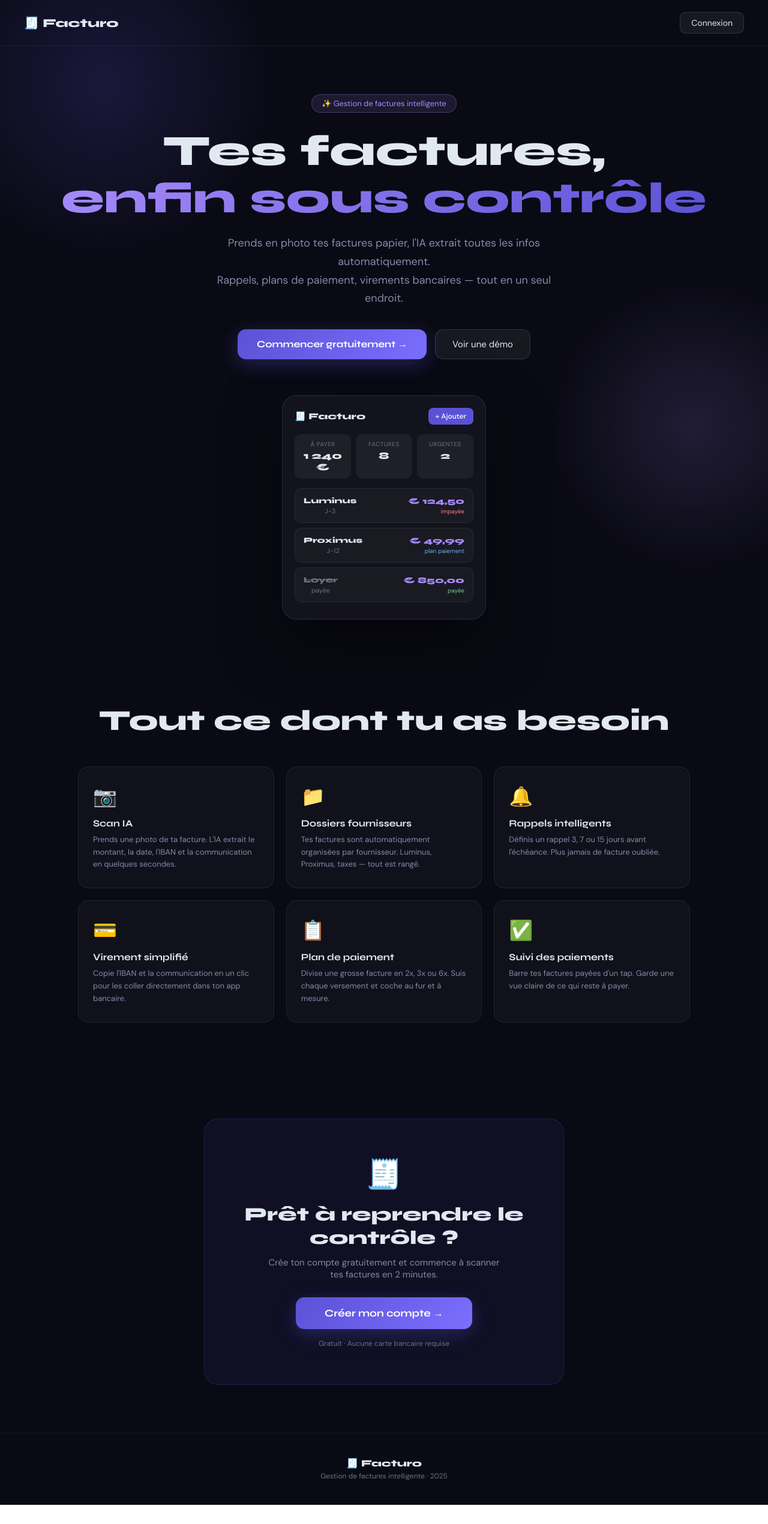
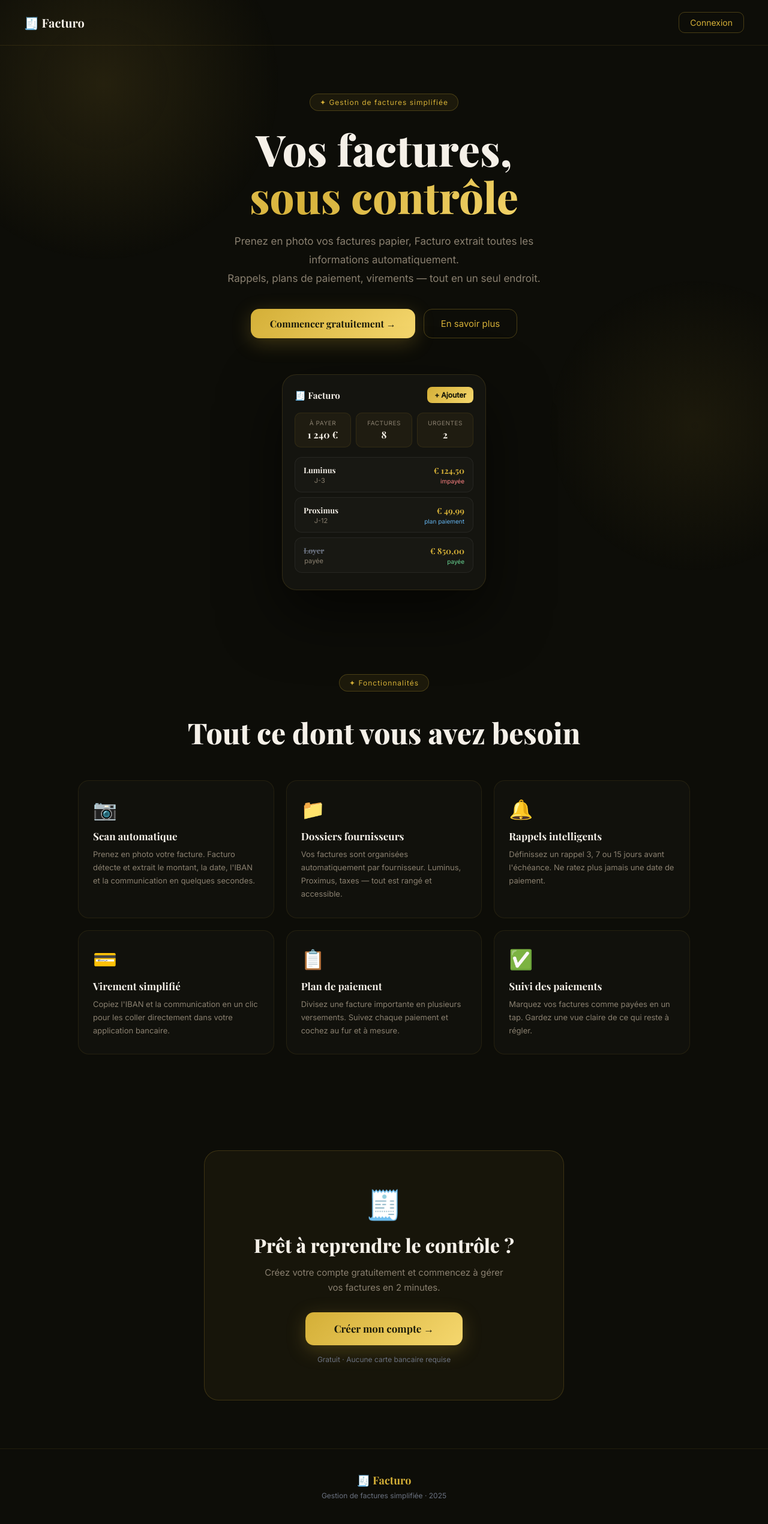
Before and after one commit to flo-belfac/facturo, a React (Create React App) app: page / in a window 1280 px wide. Shown: the whole page at 60% size. Before the commit the page ends 2509 px from the top, so only its background shows below. Built offline with nearby package versions, Linux system fonts and the light colour scheme.

Commit message:
nouveau design landing

```diff
--- a/src/LandingPage.js
+++ b/src/LandingPage.js
@@ -2,42 +2,42 @@ export default function LandingPage({ onStart }) {
   return (
     <div style={S.page}>
       <style>{`
-        @import url('https://fonts.googleapis.com/css2?family=Syne:wght@700;800&family=DM+Sans:wght@300;400;500&display=swap');
+        @import url('https://fonts.googleapis.com/css2?family=Playfair+Display:wght@600;700;800&family=Inter:wght@300;400;500&display=swap');
         *{box-sizing:border-box;margin:0;padding:0}
         @keyframes fadeUp{from{opacity:0;transform:translateY(30px)}to{opacity:1;transform:translateY(0)}}
-        @keyframes float{0%,100%{transform:translateY(0)}50%{transform:translateY(-10px)}}
-        @keyframes glow{0%,100%{opacity:.4}50%{opacity:.8}}
-        .feat:hover{transform:translateY(-4px);border-color:rgba(167,139,250,.4)!important;background:rgba(167,139,250,.08)!important}
-        .cta:hover{transform:translateY(-2px);box-shadow:0 20px 60px rgba(90,82,213,.5)!important}
+        @keyframes float{0%,100%{transform:translateY(0)}50%{transform:translateY(-8px)}}
+        @keyframes shimmer{0%{background-position:-200% center}100%{background-position:200% center}}
+        .feat:hover{transform:translateY(-4px);border-color:rgba(212,175,55,.4)!important;background:rgba(212,175,55,.06)!important}
+        .cta:hover{transform:translateY(-2px);box-shadow:0 20px 60px rgba(212,175,55,.3)!important}
         .fade1{animation:fadeUp .7s ease both}
         .fade2{animation:fadeUp .7s .15s ease both}
         .fade3{animation:fadeUp .7s .3s ease both}
         .fade4{animation:fadeUp .7s .45s ease both}
         .fade5{animation:fadeUp .7s .6s ease both}
+        .nav-btn:hover{background:rgba(212,175,55,.1)!important;color:#D4AF37!important}
       `}</style>
 
-      {/* Glow bg */}
       <div style={S.glow1} />
       <div style={S.glow2} />
 
       {/* Nav */}
       <nav style={S.nav} className="fade1">
         <div style={S.navLogo}>🧾 Facturo</div>
-        <button onClick={onStart} style={S.navBtn}>Connexion</button>
+        <button onClick={onStart} style={S.navBtn} className="nav-btn">Connexion</button>
       </nav>
 
       {/* Hero */}
       <section style={S.hero}>
-        <div className="fade1" style={S.badge}>✨ Gestion de factures intelligente</div>
+        <div className="fade1" style={S.badge}>✦ Gestion de factures simplifiée</div>
 
         <h1 className="fade2" style={S.title}>
-          Tes factures,<br />
-          <span style={S.titleAccent}>enfin sous contrôle</span>
+          Vos factures,<br />
+          <span style={S.titleAccent}>sous contrôle</span>
         </h1>
 
         <p className="fade3" style={S.subtitle}>
-          Prends en photo tes factures papier, l'IA extrait toutes les infos automatiquement.<br />
-          Rappels, plans de paiement, virements bancaires — tout en un seul endroit.
+          Prenez en photo vos factures papier, Facturo extrait toutes les informations automatiquement.<br />
+          Rappels, plans de paiement, virements — tout en un seul endroit.
         </p>
 
         <div className="fade4" style={{display:"flex",gap:14,justifyContent:"center",flexWrap:"wrap"}}>
@@ -45,7 +45,7 @@ export default function LandingPage({ onStart }) {
             Commencer gratuitement →
           </button>
           <button onClick={onStart} style={S.ctaGhost}>
-            Voir une démo
+            En savoir plus
           </button>
         </div>
 
@@ -53,14 +53,14 @@ export default function LandingPage({ onStart }) {
         <div className="fade5" style={S.mockupWrap}>
           <div style={S.mockup}>
             <div style={S.mockupHeader}>
-              <div style={{fontFamily:"'Syne',sans-serif",fontWeight:800,fontSize:15,color:"#E2E8F0"}}>🧾 Facturo</div>
-              <div style={{background:"#5A52D5",color:"white",border:"none",borderRadius:8,padding:"6px 12px",fontSize:12,fontWeight:500}}>+ Ajouter</div>
+              <div style={{fontFamily:"'Playfair Display',serif",fontWeight:700,fontSize:15,color:"#F5F0E8"}}>🧾 Facturo</div>
+              <div style={{background:"linear-gradient(135deg,#D4AF37,#F5D76E)",color:"#1a1a0a",border:"none",borderRadius:8,padding:"6px 12px",fontSize:12,fontWeight:600}}>+ Ajouter</div>
             </div>
             <div style={S.mockupStats}>
               {[["À payer","1 240 €"],["Factures","8"],["Urgentes","2"]].map(([l,v])=>(
                 <div key={l} style={S.mockupStat}>
-                  <div style={{fontSize:10,color:"#6B7280",textTransform:"uppercase",letterSpacing:.5,marginBottom:3}}>{l}</div>
-                  <div style={{fontFamily:"'Syne',sans-serif",fontWeight:800,fontSize:16,color:"#E2E8F0"}}>{v}</div>
+                  <div style={{fontSize:10,color:"#8a8070",textTransform:"uppercase",letterSpacing:.5,marginBottom:3}}>{l}</div>
+                  <div style={{fontFamily:"'Playfair Display',serif",fontWeight:700,fontSize:16,color:"#F5F0E8"}}>{v}</div>
                 </div>
               ))}
             </div>
@@ -72,11 +72,11 @@ export default function LandingPage({ onStart }) {
               <div key={f.name} style={S.mockupCard}>
                 <div style={{display:"flex",justifyContent:"space-between",alignItems:"center"}}>
                   <div>
-                    <div style={{fontFamily:"'Syne',sans-serif",fontWeight:800,fontSize:13,color:f.status==="payée"?"#6B7280":"#E2E8F0",textDecoration:f.status==="payée"?"line-through":"none"}}>{f.name}</div>
-                    <div style={{fontSize:11,color:"#6B7280",marginTop:2}}>{f.days}</div>
+                    <div style={{fontFamily:"'Playfair Display',serif",fontWeight:700,fontSize:13,color:f.status==="payée"?"#6B7280":"#F5F0E8",textDecoration:f.status==="payée"?"line-through":"none"}}>{f.name}</div>
+                    <div style={{fontSize:11,color:"#8a8070",marginTop:2}}>{f.days}</div>
                   </div>
                   <div>
-                    <div style={{fontFamily:"'Syne',sans-serif",fontWeight:800,fontSize:14,color:"#A78BFA",textAlign:"right"}}>{f.amount}</div>
+                    <div style={{fontFamily:"'Playfair Display',serif",fontWeight:700,fontSize:14,color:"#D4AF37",textAlign:"right"}}>{f.amount}</div>
                     <div style={{fontSize:10,color:f.color,textAlign:"right",marginTop:2}}>{f.status}</div>
                   </div>
                 </div>
@@ -88,34 +88,37 @@ export default function LandingPage({ onStart }) {
 
       {/* Features */}
       <section style={S.features}>
-        <h2 style={S.featTitle} className="fade2">Tout ce dont tu as besoin</h2>
+        <div style={{textAlign:"center",marginBottom:12}}>
+          <div style={{...S.badge,display:"inline-block"}}>✦ Fonctionnalités</div>
+        </div>
+        <h2 style={S.featTitle}>Tout ce dont vous avez besoin</h2>
         <div style={S.featGrid}>
           {[
-            {icon:"📷", title:"Scan IA", desc:"Prends une photo de ta facture. L'IA extrait le montant, la date, l'IBAN et la communication en quelques secondes."},
-            {icon:"📁", title:"Dossiers fournisseurs", desc:"Tes factures sont automatiquement organisées par fournisseur. Luminus, Proximus, taxes — tout est rangé."},
-            {icon:"🔔", title:"Rappels intelligents", desc:"Définis un rappel 3, 7 ou 15 jours avant l'échéance. Plus jamais de facture oubliée."},
-            {icon:"💳", title:"Virement simplifié", desc:"Copie l'IBAN et la communication en un clic pour les coller directement dans ton app bancaire."},
-            {icon:"📋", title:"Plan de paiement", desc:"Divise une grosse facture en 2x, 3x ou 6x. Suis chaque versement et coche au fur et à mesure."},
-            {icon:"✅", title:"Suivi des paiements", desc:"Barre tes factures payées d'un tap. Garde une vue claire de ce qui reste à payer."},
+            {icon:"📷", title:"Scan automatique", desc:"Prenez en photo votre facture. Facturo détecte et extrait le montant, la date, l'IBAN et la communication en quelques secondes."},
+            {icon:"📁", title:"Dossiers fournisseurs", desc:"Vos factures sont organisées automatiquement par fournisseur. Luminus, Proximus, taxes — tout est rangé et accessible."},
+            {icon:"🔔", title:"Rappels intelligents", desc:"Définissez un rappel 3, 7 ou 15 jours avant l'échéance. Ne ratez plus jamais une date de paiement."},
+            {icon:"💳", title:"Virement simplifié", desc:"Copiez l'IBAN et la communication en un clic pour les coller directement dans votre application bancaire."},
+            {icon:"📋", title:"Plan de paiement", desc:"Divisez une facture importante en plusieurs versements. Suivez chaque paiement et cochez au fur et à mesure."},
+            {icon:"✅", title:"Suivi des paiements", desc:"Marquez vos factures comme payées en un tap. Gardez une vue claire de ce qui reste à régler."},
           ].map(({icon,title,desc})=>(
             <div key={title} style={S.featCard} className="feat">
               <div style={S.featIcon}>{icon}</div>
-              <div style={{fontFamily:"'Syne',sans-serif",fontWeight:700,fontSize:16,color:"#E2E8F0",marginBottom:8}}>{title}</div>
-              <div style={{fontSize:13,color:"#8888AA",lineHeight:1.6}}>{desc}</div>
+              <div style={{fontFamily:"'Playfair Display',serif",fontWeight:700,fontSize:17,color:"#F5F0E8",marginBottom:8}}>{title}</div>
+              <div style={{fontSize:13,color:"#8a8070",lineHeight:1.7}}>{desc}</div>
             </div>
           ))}
         </div>
       </section>
 
-      {/* CTA section */}
+      {/* CTA */}
       <section style={S.ctaSection}>
         <div style={S.ctaBox}>
           <div style={{fontSize:48,marginBottom:16,animation:"float 3s ease-in-out infinite"}}>🧾</div>
-          <h2 style={{fontFamily:"'Syne',sans-serif",fontWeight:800,fontSize:32,color:"#E2E8F0",marginBottom:12,textAlign:"center"}}>
+          <h2 style={{fontFamily:"'Playfair Display',serif",fontWeight:800,fontSize:32,color:"#F5F0E8",marginBottom:12,textAlign:"center"}}>
             Prêt à reprendre le contrôle ?
           </h2>
-          <p style={{color:"#8888AA",fontSize:15,marginBottom:28,textAlign:"center",maxWidth:400}}>
-            Crée ton compte gratuitement et commence à scanner tes factures en 2 minutes.
+          <p style={{color:"#8a8070",fontSize:15,marginBottom:28,textAlign:"center",maxWidth:400,lineHeight:1.7}}>
+            Créez votre compte gratuitement et commencez à gérer vos factures en 2 minutes.
           </p>
           <button onClick={onStart} style={{...S.ctaBtn,padding:"16px 48px",fontSize:17}} className="cta">
             Créer mon compte →
@@ -126,39 +129,39 @@ export default function LandingPage({ onStart }) {
 
       {/* Footer */}
       <footer style={S.footer}>
-        <div style={{fontFamily:"'Syne',sans-serif",fontWeight:800,fontSize:16,color:"#E2E8F0",marginBottom:4}}>🧾 Facturo</div>
-        <div style={{color:"#6B7280",fontSize:12}}>Gestion de factures intelligente · 2025</div>
+        <div style={{fontFamily:"'Playfair Display',serif",fontWeight:700,fontSize:18,color:"#D4AF37",marginBottom:6}}>🧾 Facturo</div>
+        <div style={{color:"#6B7280",fontSize:12}}>Gestion de factures simplifiée · 2025</div>
       </footer>
     </div>
   );
 }
 
 const S = {
-  page:      {fontFamily:"'DM Sans',sans-serif",background:"#0A0A14",minHeight:"100vh",color:"#E2E8F0",position:"relative",overflow:"hidden"},
-  glow1:     {position:"fixed",top:"-20%",left:"-10%",width:600,height:600,background:"radial-gradient(circle,rgba(90,82,213,.2) 0%,transparent 70%)",pointerEvents:"none",zIndex:0},
-  glow2:     {position:"fixed",bottom:"-20%",right:"-10%",width:500,height:500,background:"radial-gradient(circle,rgba(167,139,250,.15) 0%,transparent 70%)",pointerEvents:"none",zIndex:0},
-  nav:       {display:"flex",justifyContent:"space-between",alignItems:"center",padding:"20px 40px",borderBottom:"1px solid rgba(255,255,255,.06)",position:"relative",zIndex:10},
-  navLogo:   {fontFamily:"'Syne',sans-serif",fontWeight:800,fontSize:20,color:"#E2E8F0"},
-  navBtn:    {background:"rgba(255,255,255,.06)",border:"1px solid rgba(255,255,255,.12)",color:"#E2E8F0",borderRadius:10,padding:"8px 18px",fontFamily:"'DM Sans',sans-serif",fontSize:14,cursor:"pointer"},
+  page:      {fontFamily:"'Inter',sans-serif",background:"#0D0D08",minHeight:"100vh",color:"#F5F0E8",position:"relative",overflow:"hidden"},
+  glow1:     {position:"fixed",top:"-20%",left:"-10%",width:600,height:600,background:"radial-gradient(circle,rgba(212,175,55,.12) 0%,transparent 70%)",pointerEvents:"none",zIndex:0},
+  glow2:     {position:"fixed",bottom:"-20%",right:"-10%",width:500,height:500,background:"radial-gradient(circle,rgba(212,175,55,.08) 0%,transparent 70%)",pointerEvents:"none",zIndex:0},
+  nav:       {display:"flex",justifyContent:"space-between",alignItems:"center",padding:"20px 40px",borderBottom:"1px solid rgba(212,175,55,.12)",position:"relative",zIndex:10},
+  navLogo:   {fontFamily:"'Playfair Display',serif",fontWeight:700,fontSize:20,color:"#F5F0E8"},
+  navBtn:    {background:"transparent",border:"1px solid rgba(212,175,55,.3)",color:"#D4AF37",borderRadius:10,padding:"8px 18px",fontFamily:"'Inter',sans-serif",fontSize:14,cursor:"pointer",transition:"all .2s"},
   hero:      {textAlign:"center",padding:"80px 20px 60px",position:"relative",zIndex:1},
-  badge:     {display:"inline-block",background:"rgba(167,139,250,.12)",border:"1px solid rgba(167,139,250,.3)",borderRadius:20,padding:"6px 16px",fontSize:13,color:"#A78BFA",marginBottom:24},
-  title:     {fontFamily:"'Syne',sans-serif",fontWeight:800,fontSize:"clamp(36px,6vw,72px)",color:"#E2E8F0",lineHeight:1.1,marginBottom:20},
-  titleAccent:{background:"linear-gradient(135deg,#A78BFA,#5A52D5)",WebkitBackgroundClip:"text",WebkitTextFillColor:"transparent"},
-  subtitle:  {fontSize:"clamp(14px,2vw,18px)",color:"#8888AA",maxWidth:580,margin:"0 auto 36px",lineHeight:1.7},
-  ctaBtn:    {background:"linear-gradient(135deg,#5A52D5,#7C6FFF)",color:"white",border:"none",borderRadius:14,padding:"14px 32px",fontFamily:"'Syne',sans-serif",fontWeight:700,fontSize:16,cursor:"pointer",transition:"all .2s",boxShadow:"0 8px 32px rgba(90,82,213,.35)"},
-  ctaGhost:  {background:"rgba(255,255,255,.06)",border:"1px solid rgba(255,255,255,.12)",color:"#E2E8F0",borderRadius:14,padding:"14px 28px",fontFamily:"'DM Sans',sans-serif",fontSize:15,cursor:"pointer"},
+  badge:     {display:"inline-block",background:"rgba(212,175,55,.08)",border:"1px solid rgba(212,175,55,.25)",borderRadius:20,padding:"6px 16px",fontSize:12,color:"#D4AF37",marginBottom:24,letterSpacing:1},
+  title:     {fontFamily:"'Playfair Display',serif",fontWeight:800,fontSize:"clamp(36px,6vw,72px)",color:"#F5F0E8",lineHeight:1.1,marginBottom:20},
+  titleAccent:{background:"linear-gradient(135deg,#D4AF37,#F5D76E,#D4AF37)",backgroundSize:"200% auto",WebkitBackgroundClip:"text",WebkitTextFillColor:"transparent",animation:"shimmer 3s linear infinite"},
+  subtitle:  {fontSize:"clamp(14px,2vw,17px)",color:"#8a8070",maxWidth:580,margin:"0 auto 36px",lineHeight:1.8},
+  ctaBtn:    {background:"linear-gradient(135deg,#D4AF37,#F5D76E)",color:"#1a1a0a",border:"none",borderRadius:14,padding:"14px 32px",fontFamily:"'Playfair Display',serif",fontWeight:700,fontSize:16,cursor:"pointer",transition:"all .2s",boxShadow:"0 8px 32px rgba(212,175,55,.25)"},
+  ctaGhost:  {background:"transparent",border:"1px solid rgba(212,175,55,.3)",color:"#D4AF37",borderRadius:14,padding:"14px 28px",fontFamily:"'Inter',sans-serif",fontSize:15,cursor:"pointer"},
   mockupWrap:{marginTop:60,display:"flex",justifyContent:"center"},
-  mockup:    {background:"rgba(255,255,255,.04)",border:"1px solid rgba(255,255,255,.1)",borderRadius:24,padding:20,width:"100%",maxWidth:340,boxShadow:"0 40px 100px rgba(0,0,0,.5)"},
+  mockup:    {background:"rgba(255,255,255,.03)",border:"1px solid rgba(212,175,55,.15)",borderRadius:24,padding:20,width:"100%",maxWidth:340,boxShadow:"0 40px 100px rgba(0,0,0,.6)"},
   mockupHeader:{display:"flex",justifyContent:"space-between",alignItems:"center",marginBottom:16},
   mockupStats:{display:"flex",gap:8,marginBottom:16},
-  mockupStat:{flex:1,background:"rgba(255,255,255,.05)",borderRadius:10,padding:"10px 8px",textAlign:"center"},
-  mockupCard:{background:"rgba(255,255,255,.03)",border:"1px solid rgba(255,255,255,.07)",borderRadius:12,padding:"12px 14px",marginBottom:8},
+  mockupStat:{flex:1,background:"rgba(212,175,55,.06)",border:"1px solid rgba(212,175,55,.1)",borderRadius:10,padding:"10px 8px",textAlign:"center"},
+  mockupCard:{background:"rgba(255,255,255,.02)",border:"1px solid rgba(255,255,255,.06)",borderRadius:12,padding:"12px 14px",marginBottom:8},
   features:  {padding:"80px 40px",position:"relative",zIndex:1,maxWidth:1100,margin:"0 auto"},
-  featTitle: {fontFamily:"'Syne',sans-serif",fontWeight:800,fontSize:"clamp(28px,4vw,48px)",textAlign:"center",marginBottom:48,color:"#E2E8F0"},
+  featTitle: {fontFamily:"'Playfair Display',serif",fontWeight:800,fontSize:"clamp(28px,4vw,48px)",textAlign:"center",marginBottom:48,color:"#F5F0E8"},
   featGrid:  {display:"grid",gridTemplateColumns:"repeat(auto-fit,minmax(280px,1fr))",gap:20},
-  featCard:  {background:"rgba(255,255,255,.03)",border:"1px solid rgba(255,255,255,.08)",borderRadius:18,padding:"28px 24px",transition:"all .25s",cursor:"default"},
+  featCard:  {background:"rgba(255,255,255,.02)",border:"1px solid rgba(212,175,55,.1)",borderRadius:18,padding:"28px 24px",transition:"all .25s",cursor:"default"},
   featIcon:  {fontSize:32,marginBottom:14},
   ctaSection:{padding:"80px 20px",display:"flex",justifyContent:"center",position:"relative",zIndex:1},
-  ctaBox:    {background:"rgba(90,82,213,.08)",border:"1px solid rgba(90,82,213,.25)",borderRadius:24,padding:"60px 40px",display:"flex",flexDirection:"column",alignItems:"center",maxWidth:600,width:"100%"},
-  footer:    {textAlign:"center",padding:"40px 20px",borderTop:"1px solid rgba(255,255,255,.06)",position:"relative",zIndex:1},
+  ctaBox:    {background:"rgba(212,175,55,.05)",border:"1px solid rgba(212,175,55,.2)",borderRadius:24,padding:"60px 40px",display:"flex",flexDirection:"column",alignItems:"center",maxWidth:600,width:"100%"},
+  footer:    {textAlign:"center",padding:"40px 20px",borderTop:"1px solid rgba(212,175,55,.1)",position:"relative",zIndex:1},
 };
```
